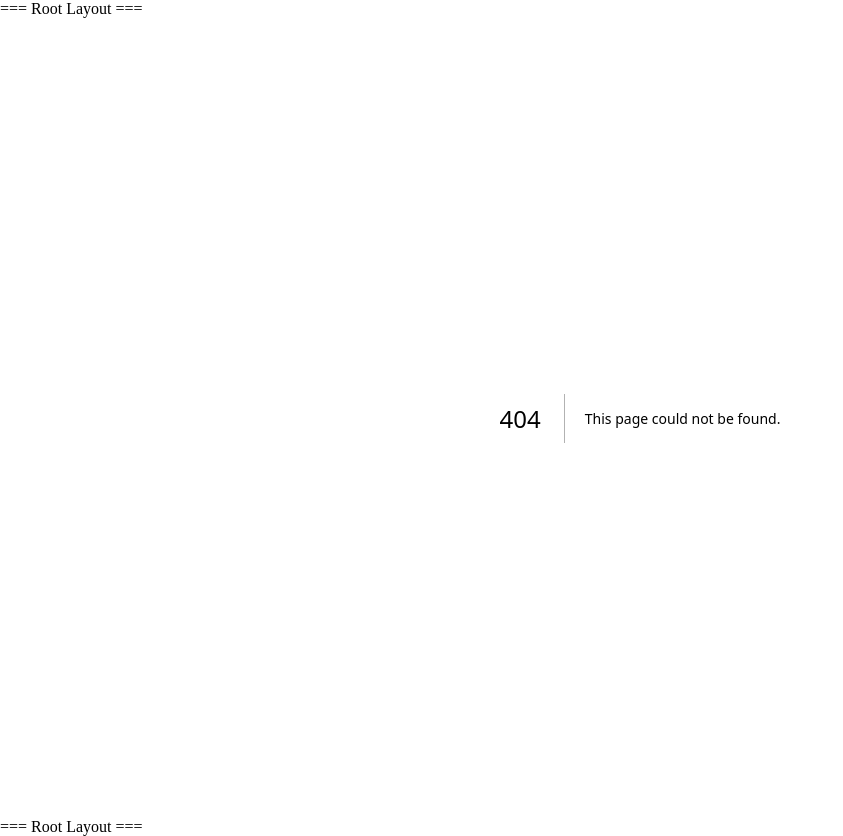
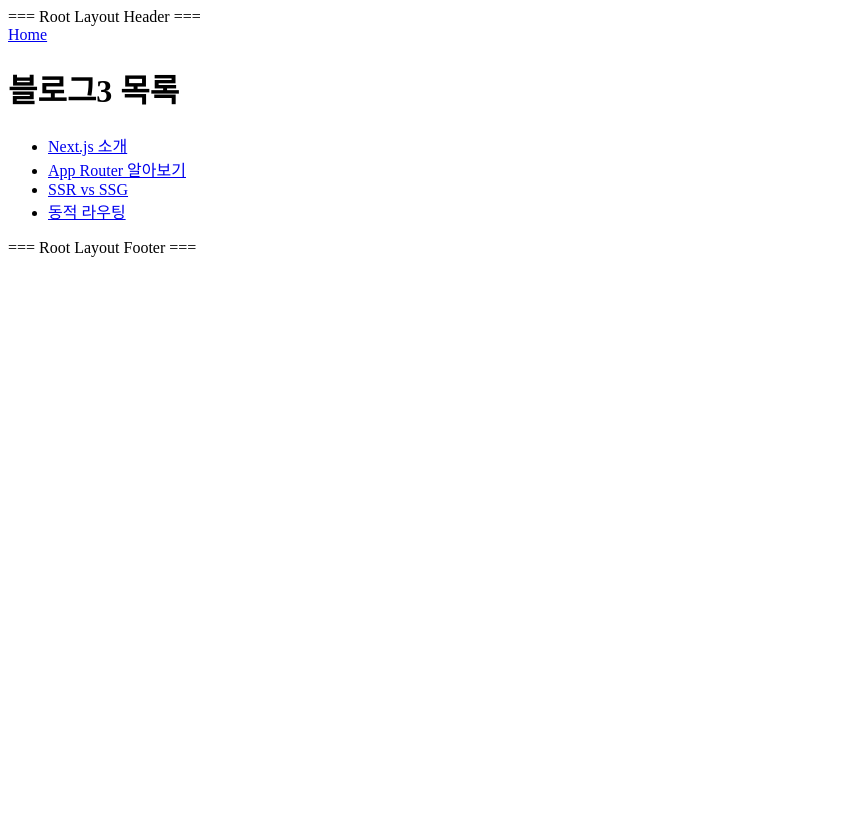
Before and after one commit to 202330124/react3-2, a Next.js app: page /blog3/1 in a window 1280 px wide. Before the commit this address had no page. Shown: the whole page, without its empty margins (0-843 px from the left). After the commit the page ends 800 px from the top, so only its background shows below. Built offline with nearby package versions, Linux system fonts and the light colour scheme.

Commit message:
9월 24일 강의

```diff
--- /dev/null
+++ b/src/app/blog3/[slug]/page.tsx
@@ -0,0 +1,18 @@
+// app/blog/page.tsx
+import Link from "next/link";
+import { posts } from "./posts";
+
+export default function BlogPage3() {
+    return (
+        <div>
+            <h1>블로그3 목록</h1>
+            <ul>
+                { posts.map((post) => (
+                    <li key = { post.slug }>
+                        <Link href = { `/blog3/${post.slug}`}>{ post.title }</Link>
+                    </li>
+                ))}
+            </ul>
+        </div>
+    );
+}
--- /dev/null
+++ b/src/app/blog3/[slug]/posts.tsx
@@ -0,0 +1,8 @@
+// dummy data
+
+export const posts = [
+    { slug: "nextjs", title: "Next.js 소개", content: "Next.js는 React 기반의 풀스택 프레임워크입니다." },
+    { slug: "routing", title: "App Router 알아보기", content: "Next.js 13부터는 App Router가 도입되었습니다." },
+    { slug: "ssr-ssg", title: "SSR vs SSG", content: "서버사이드 렌더링과 정적 사이트 성생의 차이를 알아봅니다." },
+    { slug: "dynamic-routes", title: "동적 라우팅", content: "Next.js에서 [slug]를 활용한 라우팅 방식입니다." },
+]
--- a/src/app/layout.tsx
+++ b/src/app/layout.tsx
@@ -1,3 +1,5 @@
+import Link from "next/link"
+
 export default function RootLayout({
   children,
 }: {
@@ -6,9 +8,12 @@ export default function RootLayout({
   return (
     <html lang="en">
       <body>
-        <header>=== Root Layout ===</header>
+        <header>=== Root Layout Header ===</header>
+        <nav>
+          <Link href="/">Home</Link>
+        </nav>
         <main>{children}</main>
-        <header>=== Root Layout ===</header>
+        <footer>=== Root Layout Footer ===</footer>
       </body>
     </html>
   );
```
Also changed, not shown: src/app/products/page.tsx (added, +18 -0 lines).
